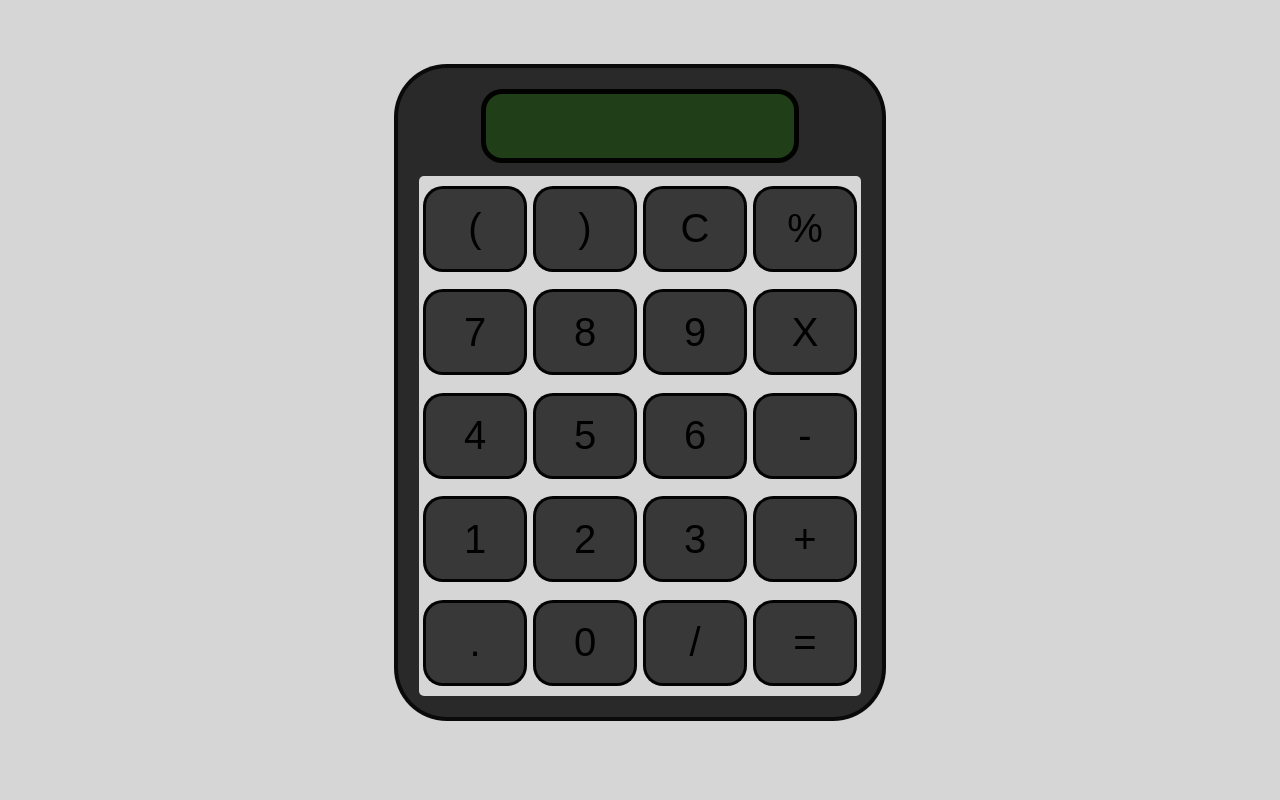
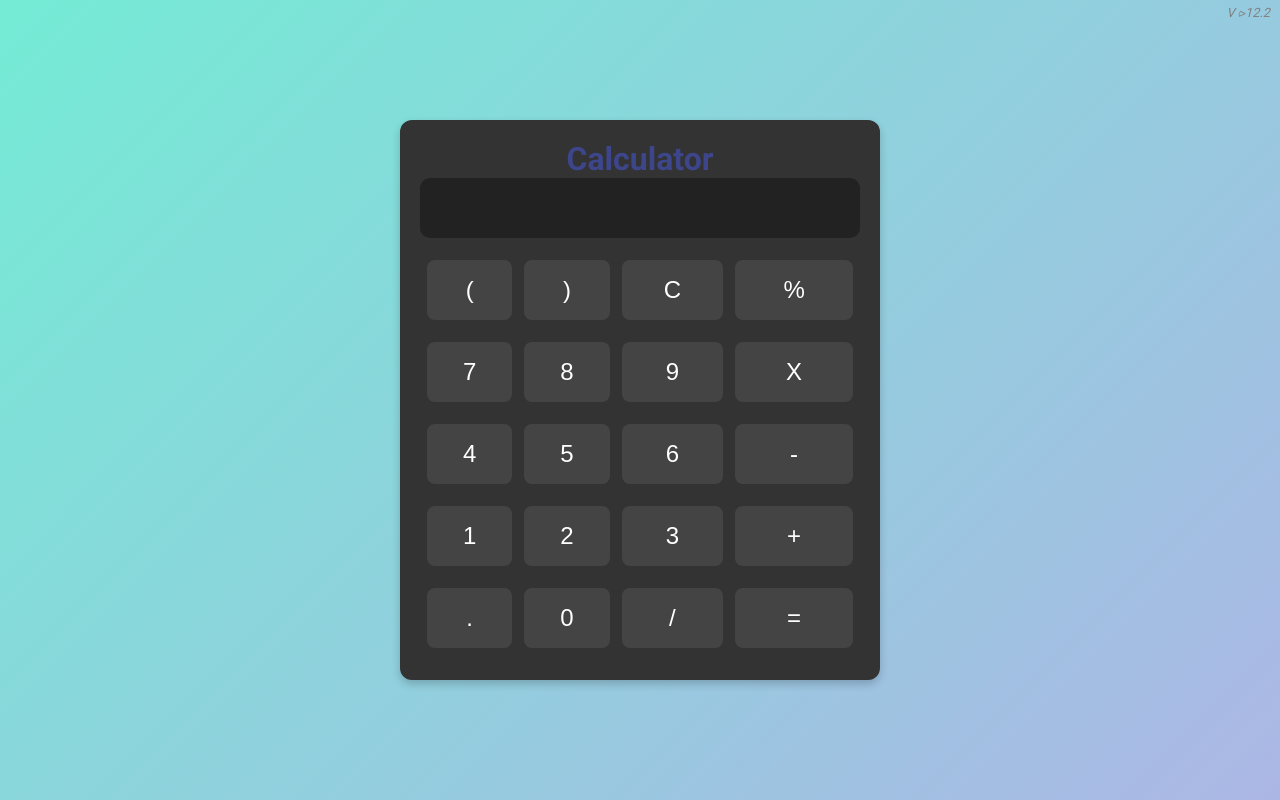
Before and after one commit to aryans-18/Calculator, a plain HTML site: page Index.html in a window 1280 px wide. Drawn offline with Linux system fonts and the light colour scheme; files that its build step writes are made by us from their sources.

Commit message:
Added new Syling v12.2

```diff
--- a/Index.html
+++ b/Index.html
@@ -5,15 +5,26 @@
     <meta charset="UTF-8">
     <meta name="viewport" content="width=device-width, initial-scale=1.0">
     <meta http-equiv="X-UA-Compatible" content="ie=edge">
-    <link rel="stylesheet" href="/hackathon/calc/a.css">
     <title>Calculator</title>
     <link rel="stylesheet" href="a.css">
 </head>
 <!-- Creating a simple Calculator application -->
 
 <body>
+
+
+
+
+
     <div class="container">
+
         <div class="calculator">
+
+
+            <h1>Calculator</h1>
+            <span class="version-text">V ⪧12.2</span>
+
+
             <input type="text" name="screen" id="screen">
             <table>
                 <tr>
@@ -50,6 +61,8 @@
         </div>
     </div>
 
+
+
 </body>
 <script src="Javascript.js"></script>
 
--- a/a.css
+++ b/a.css
@@ -1,56 +1,88 @@
-*{
+@import url('https://fonts.googleapis.com/css2?family=Roboto:wght@400;700&display=swap');
+
+* {
     margin: 0;
     padding: 0;
-    background-color: rgb(214, 214, 214);
+    box-sizing: border-box;
 }
 
-
-.container{
-    text-align: center;
-    margin-top:19px;
+body {
+    background: linear-gradient(135deg, #74ebd5 0%, #acb6e5 100%);
+    font-family: 'Roboto', sans-serif;
+    display: flex;
+    justify-content: center;
     align-items: center;
-    justify-content: center;
-    margin-top: 8vh;
+    height: 100vh;
+    margin: 0;
 }
 
-table{
-    margin: auto;
-    height: 65vh;
-    border-radius: 5px;
+h1 {
+    text-align: center;
+    color: rgb(61, 70, 139);
 }
 
-input{
-    border-radius: 21px;
-    border: 5px solid #000000f1;
-    background-color: #1a520888;
-    color: white;
-    font-size:34px;
-    height: 8vh;
-    width: 23vw;
-    padding-left: 1vw;
-    margin-bottom: 1vw;
+.version-text {
+    position: absolute;
+    top: 5px;
+    right: 10px;
+    font-size: 0.8rem;
+    color: gray;
+    font-style: italic;
 }
 
-button{
-    border-radius: 20px;
-    font-size: 2.5rem;
-    border: 3px solid #000000f1;
-    background: #383838;
-    width: 104px;
-    height: 86px;
-    margin:2px;
-    cursor: pointer;
+.container {
+    display: flex;
+    justify-content: center;
+    align-items: center;
+    height: 100%;
 }
 
-.calculator{
-    border: 4px solid #000000c4;
-    background-color: #000000ce;
-    padding: 21px;
-    border-radius: 53px;
-    display: inline-block;
+.calculator {
+    background: #333;
+    border-radius: 12px;
+    padding: 20px;
+    box-shadow: 0 4px 8px rgba(0, 0, 0, 0.2);
 }
 
-h1{
-    font-size: 28px;
-    font-family: 'Courier New', Courier, monospace;
+input {
+    border-radius: 10px;
+    border: none;
+    background-color: #222;
+    color: #fff;
+    font-size: 2rem;
+    height: 60px;
+    width: 100%;
+    padding: 10px;
+    margin-bottom: 10px;
+    text-align: right;
 }
+
+button {
+    border-radius: 8px;
+    font-size: 1.5rem;
+    border: none;
+    background: #444;
+    color: #fff;
+    width: 100%;
+    height: 60px;
+    margin: 5px 0;
+    cursor: pointer;
+    transition: background 0.3s ease, transform 0.1s ease;
+}
+
+button:hover {
+    background: #555;
+}
+
+button:active {
+    background: #666;
+    transform: scale(0.98);
+}
+
+table {
+    width: 100%;
+}
+
+td {
+    padding: 5px;
+}
```
